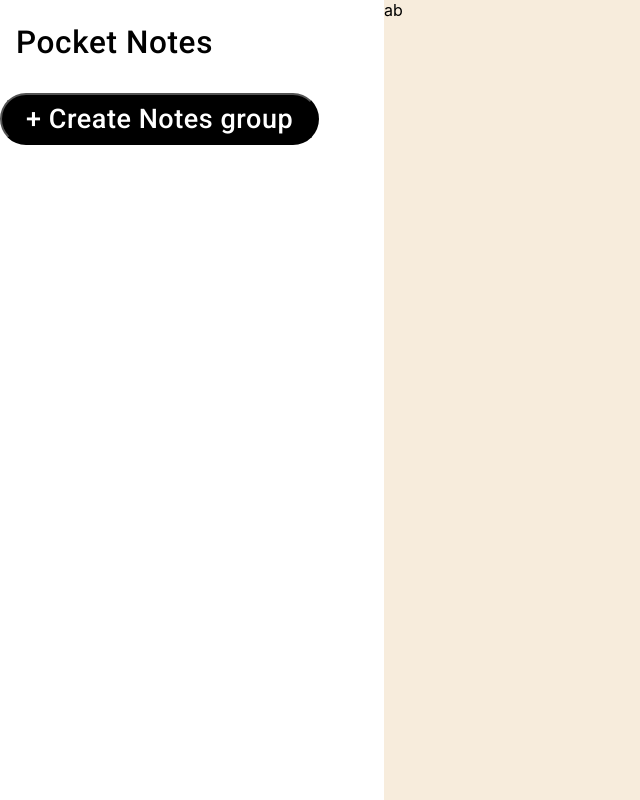
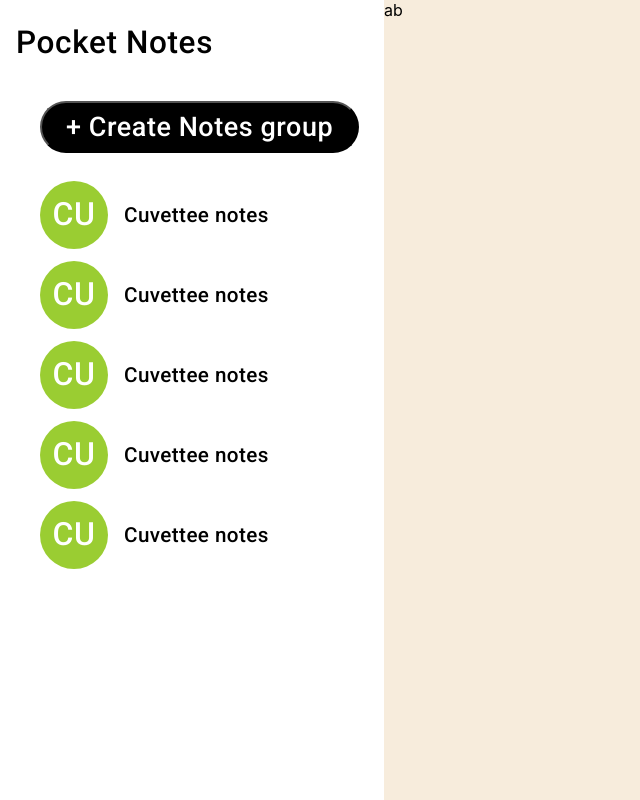
Before and after one commit to Pradeeppk7/React-NoteApp, a React (Create React App) app: page / in a window 1280 px wide. Shown: the whole page, without its empty margins (0-640 px from the left). Built offline with nearby package versions, Linux system fonts and the light colour scheme; a web font is replaced by a local one.

Commit message:
Created Notetile for leftsection

```diff
--- /dev/null
+++ b/src/component/Notetile.js
@@ -0,0 +1,41 @@
+import React from 'react';
+import tile from './Notetile.module.css';
+// #region constants
+
+// #endregion
+
+// #region styled-components
+
+// #endregion
+
+// #region functions
+
+// #endregion
+
+// #region component
+const propTypes = {};
+
+const defaultProps = {};
+
+/**
+ *
+ */
+const Notetile = () => {
+  return (
+    <div className={tile.tile}>
+      <div className={tile.shorthand}>
+        <h2>CU</h2>{' '}
+      </div>
+      <div className={tile.noteheading}>
+        {' '}
+        <h2>Cuvettee notes</h2>
+      </div>
+    </div>
+  );
+};
+
+Notetile.propTypes = propTypes;
+Notetile.defaultProps = defaultProps;
+// #endregion
+
+export default Notetile;
--- /dev/null
+++ b/src/component/Notetile.module.css
@@ -0,0 +1,37 @@
+.tile {
+  display: flex;
+  justify-content:flex-start;
+  align-items: center;
+  margin-top: 1.5vh;
+}
+.shorthand {
+  background-color: yellowgreen;
+  border-radius: 100%;
+  width: 8.5vh;
+  height: 8.5vh;
+  flex-shrink: 0;
+  display: flex;
+  justify-content: center;
+  align-items: center;
+  & h2 {
+    color: #fff;
+    font-family: Roboto;
+    font-size: 4vh;
+    font-style: normal;
+    font-weight: 500;
+    line-height: 97.688%; /* 23.558px */
+    letter-spacing: 0.482px;
+  }
+}
+.noteheading {
+    margin-left: 2vh;
+  & h2 {
+    color: #000;
+    font-family: Roboto;
+    font-size: 20.67px;
+    font-style: normal;
+    font-weight: 500;
+    line-height: normal;
+    letter-spacing: 0.413px;
+  }
+}
--- a/src/page/Mainsection.js
+++ b/src/page/Mainsection.js
@@ -1,5 +1,6 @@
-import React from 'react';
+import React, { useState } from 'react';
 import main from './Mainsection.module.css';
+import Notetile from '../component/Notetile';
 // #region constants
 
 // #endregion
@@ -21,18 +22,27 @@ const defaultProps = {};
  *
  */
 const Mainsection = () => {
-    return <div className={main.webapp}>
-        <div className={main.leftsection}>
-            <h1 className={main.subheading}>
-            Pocket Notes
-            </h1>
-            <div className={main.containers}>
-                <button className={main.createnotebtn}> + Create Notes group</button>
+  let [note, setNote] = useState();
 
-            </div>
+  return (
+    <div className={main.webapp}>
+      <div className={main.leftsection}>
+        <h1 className={main.subheading}>Pocket Notes</h1>
+        <div className={main.containers}>
+          <button className={main.createnotebtn} onClick={1 + 1}>
+            {' '}
+            + Create Notes group
+          </button>
+          <Notetile />
+          <Notetile />
+          <Notetile />
+          <Notetile />
+          <Notetile />
         </div>
-        <div className={main.rightsection}>ab</div>
-    </div>;
+      </div>
+      <div className={main.rightsection}>ab</div>
+    </div>
+  );
 };
 
 Mainsection.propTypes = propTypes;
--- a/src/page/Mainsection.module.css
+++ b/src/page/Mainsection.module.css
@@ -21,7 +21,8 @@
   & .createnotebtn {
     height: 6.5vh;
     padding-inline: 3vh;
-    margin-top: 4vh;
+    margin-top: 5vh;
+    margin-bottom: 2vh;
     border-radius: 50px;
     background: #000;
     color: #fff;
@@ -32,6 +33,9 @@
     line-height: 97.688%; /* 26.376px */
     letter-spacing: 0.54px;
   }
+  & .containers{
+    padding-left: 5vh;
+  }
   & .rightsection {
     background-color: #f7ecdc;
     height: 100vh;
```
